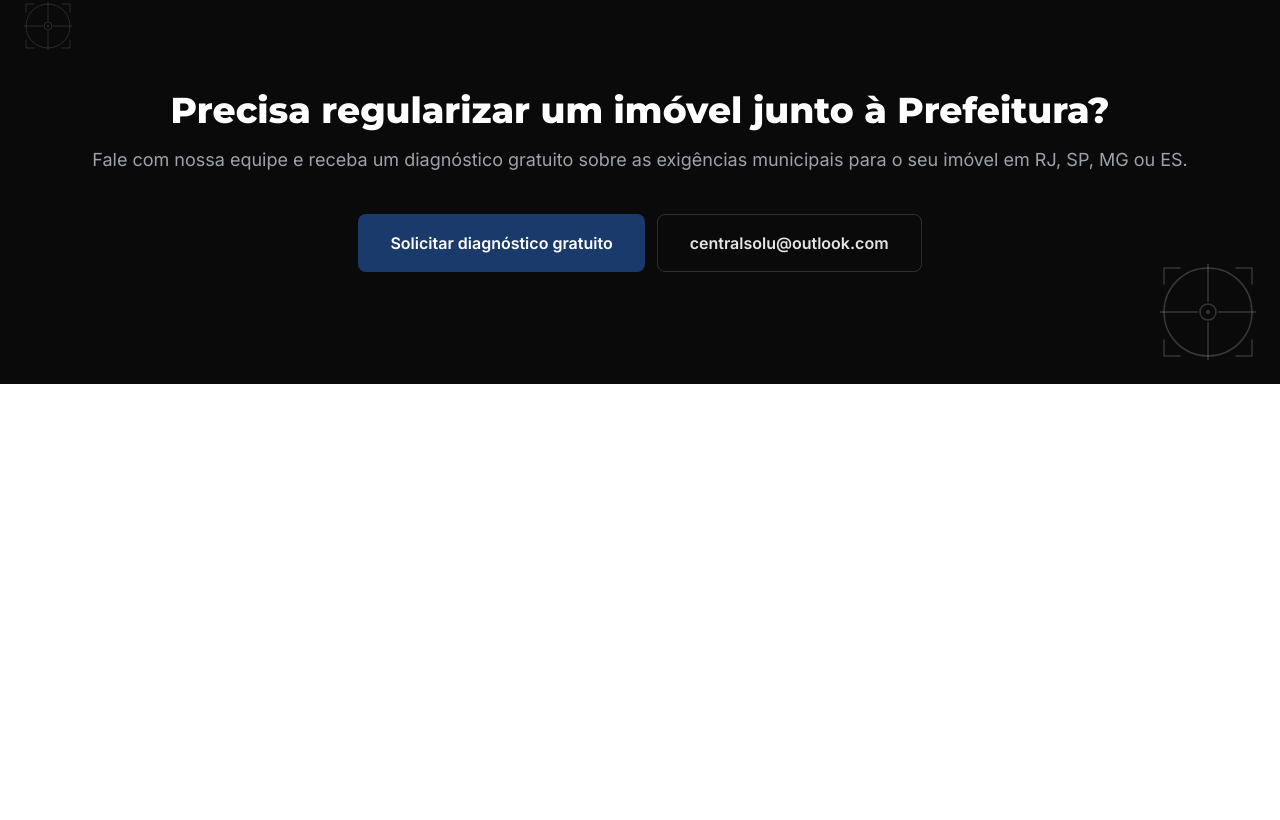
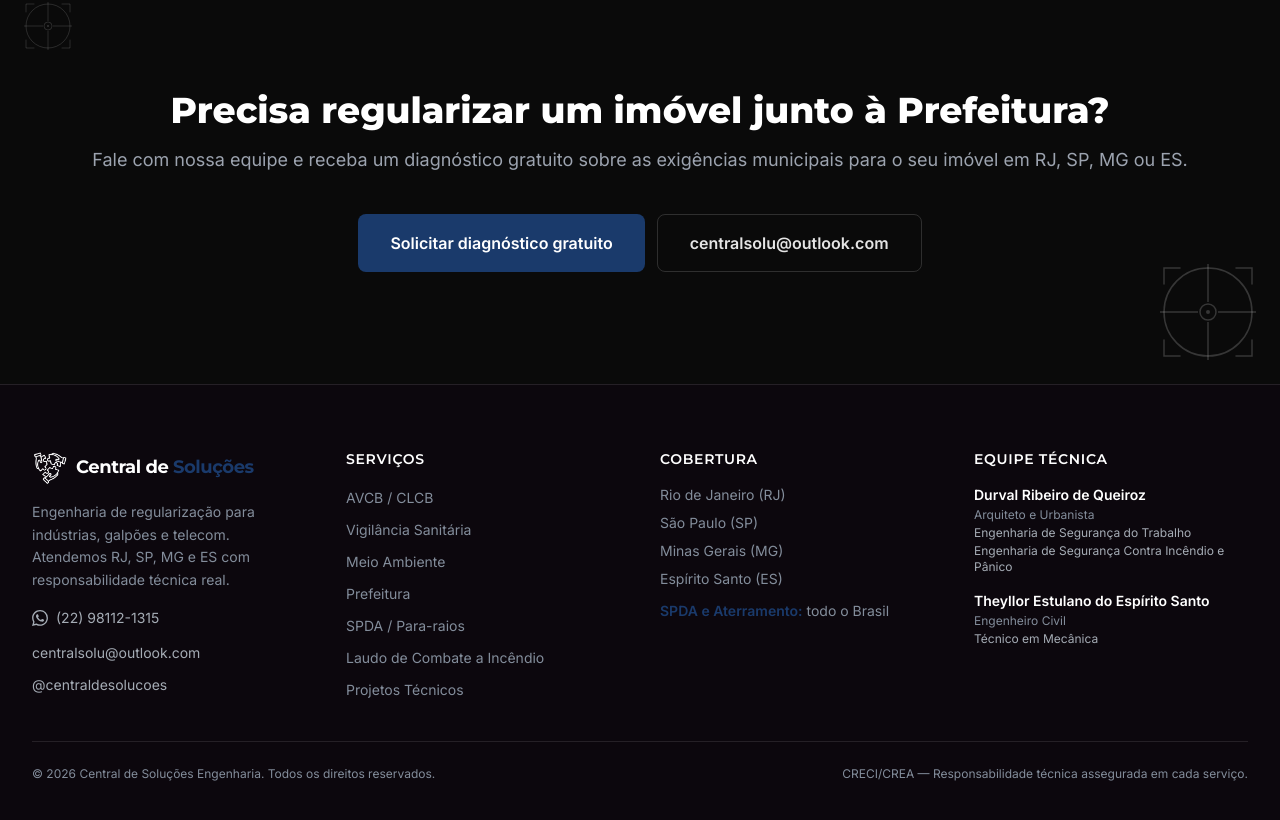
Before and after one commit to BarcelosMoises/Landing-Page-Central, a Next.js app: page /regularizacao-prefeitura in a window 1280 px wide. Shown: the part 3420-4240 px from the top of the page. Before the commit the page ends 3804 px from the top, so only its background shows below. Built offline with nearby package versions, Linux system fonts and the light colour scheme.

Commit message:
fix(regularizacao-prefeitura): adiciona <Footer /> ao layout da subpágina

```diff
--- a/app/regularizacao-prefeitura/layout.tsx
+++ b/app/regularizacao-prefeitura/layout.tsx
@@ -5,6 +5,7 @@
 // garantindo que NavPrimaria e Footer também herdem a cor do serviço.
 
 import type React from "react"
+import { Footer } from "@/components/Footer"
 
 export default function LayoutRegularizacaoPrefeitura({
   children,
@@ -20,6 +21,7 @@ export default function LayoutRegularizacaoPrefeitura({
       } as React.CSSProperties}
     >
       {children}
+      <Footer />
     </div>
   )
 }
```
